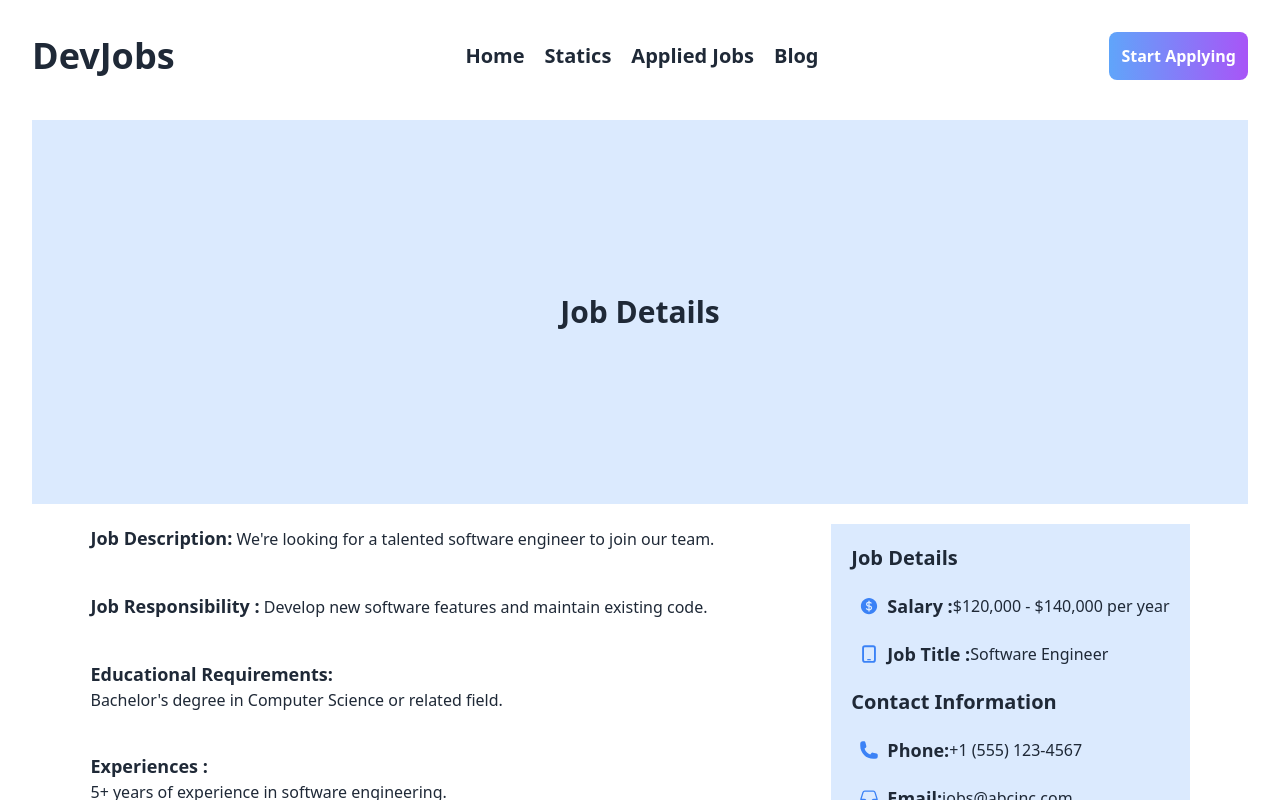
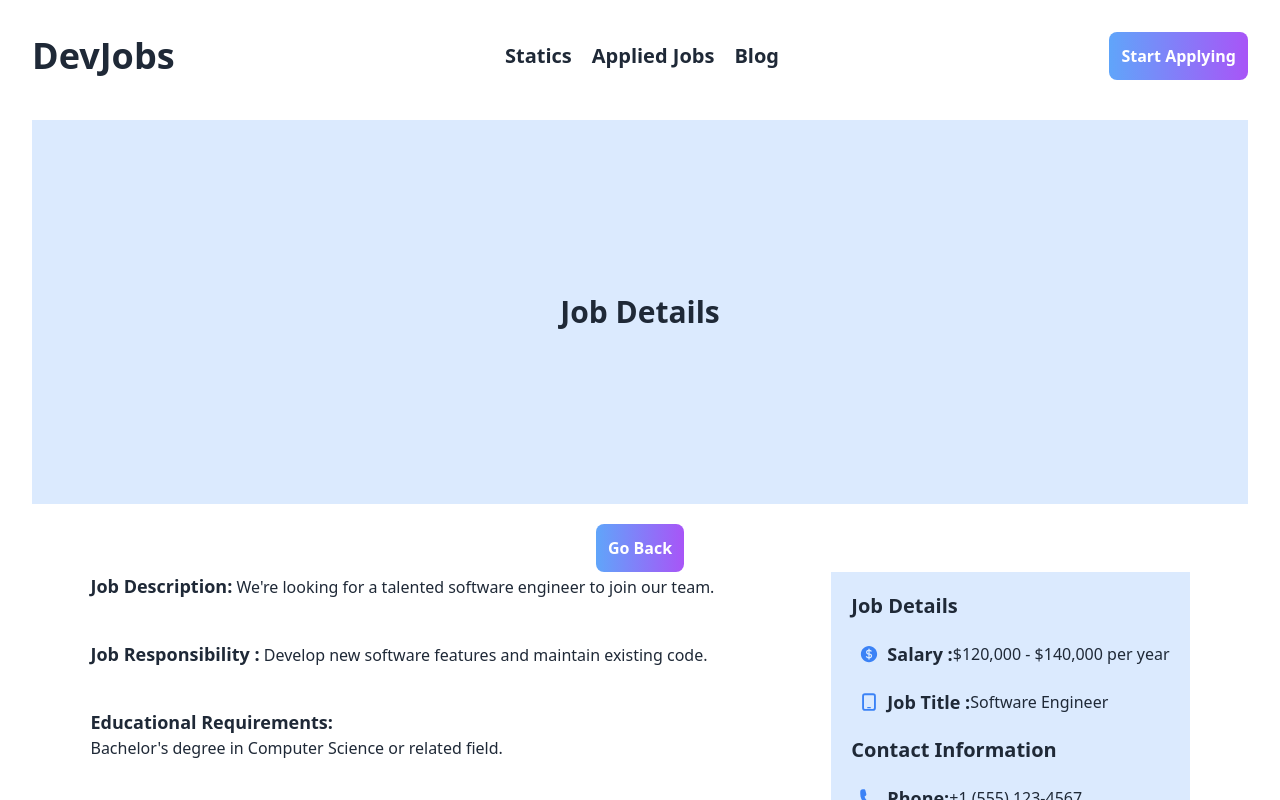
Before and after one commit to RayhanUddinFarhad/CareerHub, a React (Vite) app: page /details/1 in a window 1280 px wide. Shown: the top 800 px of the page. Built offline with nearby package versions, Linux system fonts and the light colour scheme.

Commit message:
added back button

```diff
--- a/src/components/Header/Navbar.jsx
+++ b/src/components/Header/Navbar.jsx
@@ -7,7 +7,7 @@
     return (
         <div className='flex justify-between items-center'>
 
-            <Link to = "/">
+            <Link >
 
 
                 <h1 className='text-4xl font-extrabold'>DevJobs</h1>
@@ -42,7 +42,6 @@
             <div className={`flex lg:block flex-col lg:flex-wrap lg:flex-row static space-y-2 lg:space-y-0 lg:space-x-5 font-bold text-xl items-center  ${toggle ? 'block p-3 bg-white lg:bg-transparent w-full  lg:max-w-max ' : 'hidden'}`}>
 
 
-                <Link to = "/">Home</Link>
                 <Link to= "statics">Statics</Link>
                 <Link to= "/apply">Applied Jobs</Link>
                 <Link to = "blog">Blog</Link>
--- a/src/components/Home/Home.jsx
+++ b/src/components/Home/Home.jsx
@@ -7,6 +7,7 @@
 const Home = () => {
     const data = useLoaderData()
     const [seeAll, setSeeAll] = useState(false)
+    console.log (data)
 
     const showMore = () => {
 
@@ -39,6 +40,8 @@
                         data.slice(0, seeAll ? 6 : 4).map(data => <FeaturedJobs key={data.id} data={data}></FeaturedJobs>
                         )
                     }
+
+
                 </div>
 
                 <button onClick={showMore} className='btn-primary my-5'>See All Jobs</button>
--- a/src/components/layout/Details.jsx
+++ b/src/components/layout/Details.jsx
@@ -1,6 +1,6 @@
 import { data } from 'autoprefixer';
 import React, { useEffect, useState } from 'react';
-import { useParams } from 'react-router-dom';
+import { useNavigate, useParams } from 'react-router-dom';
 import { BeakerIcon, CurrencyDollarIcon, DeviceTabletIcon, PhoneIcon, InboxIcon, MapIcon  } from '@heroicons/react/24/solid'
 
 
@@ -8,6 +8,8 @@
 
     const { id } = useParams();
     const [job, setJob] = useState(null);
+    const navigate = useNavigate();
+
 
 
   useEffect(() => {
@@ -40,6 +42,9 @@
 
 
         </div>
+
+        <button onClick={() => navigate(-1)} className='btn-primary'>Go Back</button>
+
 
 
 {
```
